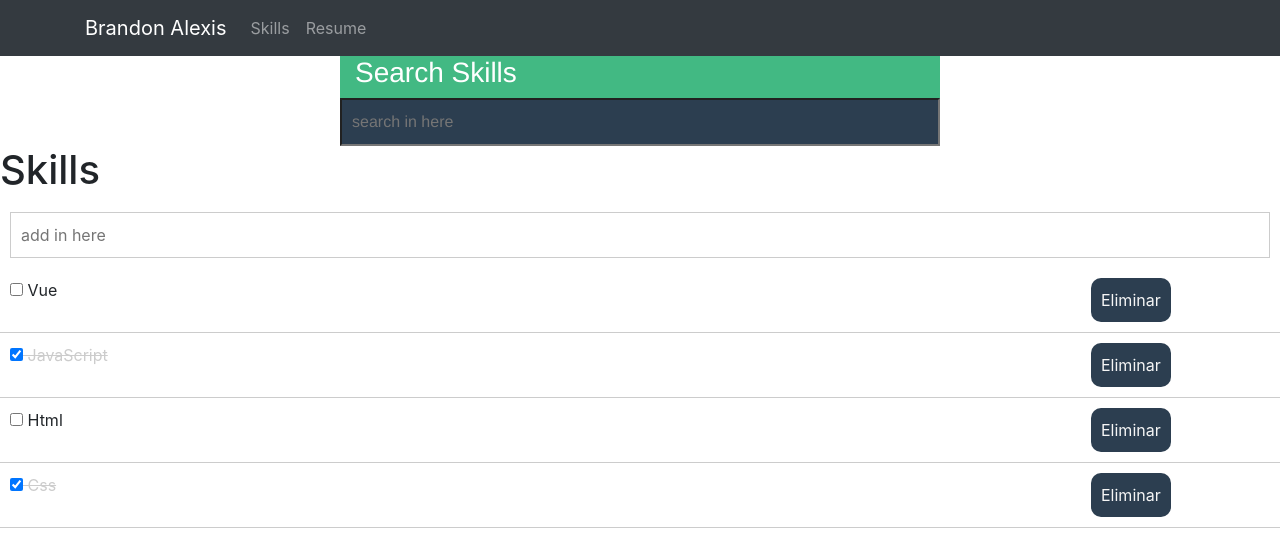
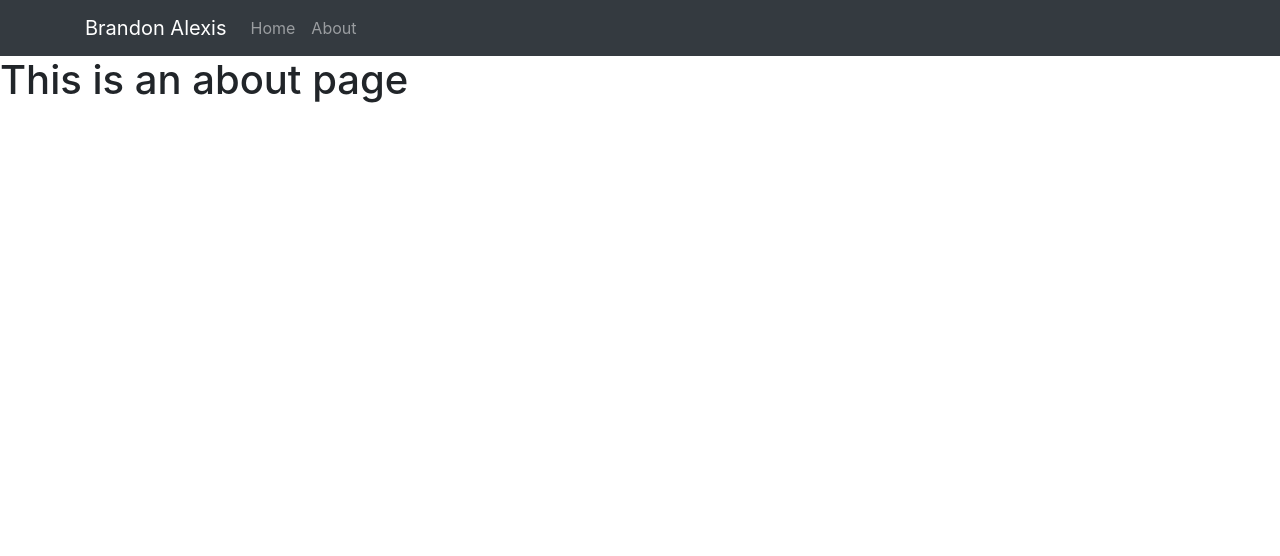
Before and after one commit to brandonalexis1112/CRUD-practica-2, a Vue app: page /about in a window 1280 px wide. Shown: the top 556 px of the page. Built offline with nearby package versions, Linux system fonts and the light colour scheme.

Commit message:
Septimo commit Vue-router

```diff
--- a/package.json
+++ b/package.json
@@ -12,11 +12,13 @@
     "bootstrap-vue": "^2.20.1",
     "core-js": "^3.6.5",
     "vue": "^2.6.12",
+    "vue-router": "^3.2.0",
     "vue-uuid": "^2.0.2"
   },
   "devDependencies": {
     "@vue/cli-plugin-babel": "~4.5.0",
     "@vue/cli-plugin-eslint": "~4.5.0",
+    "@vue/cli-plugin-router": "^4.5.9",
     "@vue/cli-service": "~4.5.0",
     "babel-eslint": "^10.1.0",
     "eslint": "^6.7.2",
--- a/src/App.vue
+++ b/src/App.vue
@@ -1,92 +1,19 @@
 <template>
-  <div >
-    <b-navbar toggleable="lg" type="dark" variant="dark">
+  <div id="app">
+    <div id="nav">
+     <b-navbar toggleable="lg" type="dark" variant="dark">
       <b-container>
          <b-navbar-toggle target="nav-collapse"></b-navbar-toggle>
           <b-navbar-brand href="#">Brandon Alexis</b-navbar-brand>
         <b-collapse id="nav-collapse" is-nav>
           <b-navbar-nav>
-        <b-nav-item :to="{name: 'Skills'}" exact>Skills</b-nav-item>
-        <b-nav-item :to="{name: 'Resume'}">Resume</b-nav-item>
+        <b-nav-item :to="{name: 'Home'}" exact>Home</b-nav-item>
+        <b-nav-item :to="{name: 'About'}">About</b-nav-item>
       </b-navbar-nav>
         </b-collapse>
-
       </b-container>
       </b-navbar>
-    <div id="header">
-      <Search v-on:query-change="querySearch"/>
     </div>
-    <div id="main-container">
-      <h1>Skills</h1>
-      <TodoAdd v-on:add-todo="addTodo"/>
-      <Todos v-bind:todoslist="copyTodos" @delete-todo="deleteTodo" />
-    </div>
-
+    <router-view/>
   </div>
 </template>
-
-<script>
-//import HelloWorld from './components/HelloWorld.vue'
-import Search from './components/Search';
-import Todos from './components/Todos';
-import TodoAdd from './components/TodoAdd';
-
-export default {
-  name: 'App',
-  components: {
-     Todos,TodoAdd, Search
-  },
-  methods: {
-    deleteTodo(id){
-      this.todos = this.todos.filter(todo => todo.id != id);
-      this.copyTodos = [...this.todos]
-    },
-    addTodo(todo){
-      this.todos.push(todo);
-      this.copyTodos = [...this.todos];
-    },
-    querySearch(query){
-      if(query.trim() == ''){
-        this.copyTodos = [...this.todos];
-      }else{
-        const temp = this.todos.filter(todo =>{
-          return todo.title.includes(query)
-        });
-        this.copyTodos = [...temp];
-      }
-
-    }
-  },
-  data(){
-    return {
-      todos: [
-        {
-          id:0,
-          title: 'Vue',
-          completed: false
-        },
-          {
-          id:1,
-          title: 'JavaScript',
-          completed: true
-        },
-          {
-          id:2,
-          title: 'Html',
-          completed: false
-        },
-          {
-          id:3,
-          title: 'Css',
-          completed: true
-        }
-
-      ],
-      copyTodos: []
-    }
-  },
-  created() {
-    this.copyTodos = [...this.todos];
-  }
-}
-</script>
--- a/src/main.js
+++ b/src/main.js
@@ -5,9 +5,11 @@ Vue.use(BootstrapVue)
 Vue.use(IconsPlugin)
 import 'bootstrap/dist/css/bootstrap.css'
 import 'bootstrap-vue/dist/bootstrap-vue.css'
+import router from './router'
 
 Vue.config.productionTip = false
 
 new Vue({
-  render: h => h(App),
+  router,
+  render: h => h(App)
 }).$mount('#app')
--- /dev/null
+++ b/src/router/index.js
@@ -0,0 +1,29 @@
+import Vue from 'vue'
+import VueRouter from 'vue-router'
+import Home from '../views/Home.vue'
+
+Vue.use(VueRouter)
+
+const routes = [
+  {
+    path: '/',
+    name: 'Home',
+    component: Home
+  },
+  {
+    path: '/about',
+    name: 'About',
+    // route level code-splitting
+    // this generates a separate chunk (about.[hash].js) for this route
+    // which is lazy-loaded when the route is visited.
+    component: () => import(/* webpackChunkName: "about" */ '../views/About.vue')
+  }
+]
+
+const router = new VueRouter({
+  mode: 'history',
+  base: process.env.BASE_URL,
+  routes
+})
+
+export default router
--- /dev/null
+++ b/src/views/About.vue
@@ -0,0 +1,5 @@
+<template>
+  <div class="about">
+    <h1>This is an about page</h1>
+  </div>
+</template>
--- /dev/null
+++ b/src/views/Home.vue
@@ -0,0 +1,95 @@
+<template>
+
+  <div id="header">
+      <Search v-on:query-change="querySearch"/>
+      <div id="main-container">
+      <h1>Skills</h1>
+      <TodoAdd v-on:add-todo="addTodo"/>
+      <Todos v-bind:todoslist="copyTodos" @delete-todo="deleteTodo" />
+    </div>
+    </div>
+
+
+
+
+</template>
+
+<script>
+// @ is an alias to /src
+//import HelloWorld from '@/components/HelloWorld.vue'
+import Search from '../components/Search';
+import Todos from '../components/Todos';
+import TodoAdd from '../components/TodoAdd';
+
+export default {
+  name: 'Home',
+  components: {
+
+  Todos,TodoAdd,Search
+
+  },
+    methods: {
+      deleteTodo(id){
+      this.todos = this.todos.filter(todo => todo.id != id);
+      this.copyTodos = [...this.todos]
+    },
+
+    addTodo(todo){
+      this.todos.push(todo);
+      this.copyTodos = [...this.todos];
+    },
+    querySearch(query){
+      if(query.trim() == ''){
+        this.copyTodos = [...this.todos];
+      }else{
+        const temp = this.todos.filter(todo =>{
+          return todo.title.includes(query)
+        });
+        this.copyTodos = [...temp];
+      }
+
+    }
+  },
+
+  data(){
+    return {
+      todos: [
+        {
+          id:0,
+          title: 'Vue',
+          completed: false
+        },
+          {
+          id:1,
+          title: 'JavaScript',
+          completed: true
+        },
+          {
+          id:2,
+          title: 'Html',
+          completed: false
+        },
+          {
+          id:3,
+          title: 'Css',
+          completed: true
+        }
+
+      ],
+      copyTodos: []
+    }
+  },
+
+  created() {
+    this.copyTodos = [...this.todos];
+  }
+
+
+    }
+
+
+
+
+
+
+</script>
```
Also changed, not shown: 1 other file (tests, documents, lock files or other folders).
